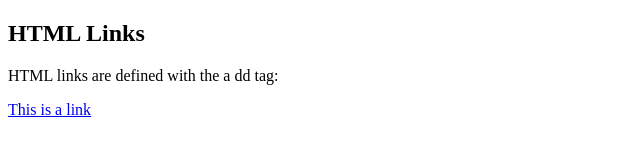
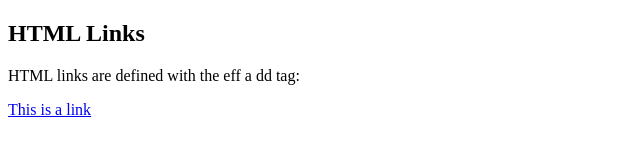
Before and after one commit to Pijushm/Sample1, a plain HTML site: page web/index.html in a window 1280 px wide. Shown: the full height of the page, 0-640 px from the left. Drawn offline with Linux system fonts and the light colour scheme.

Commit message:
Commit 3

```diff
--- a/web/index.html
+++ b/web/index.html
@@ -3,7 +3,7 @@
 <body>
 
 <h2>HTML Links</h2>
-<p>HTML links are defined with the a dd tag:</p>
+<p>HTML links are defined with the eff a dd tag:</p>
 
 <a href="https://www.w3schools.com">This is a link</a>
 
```
